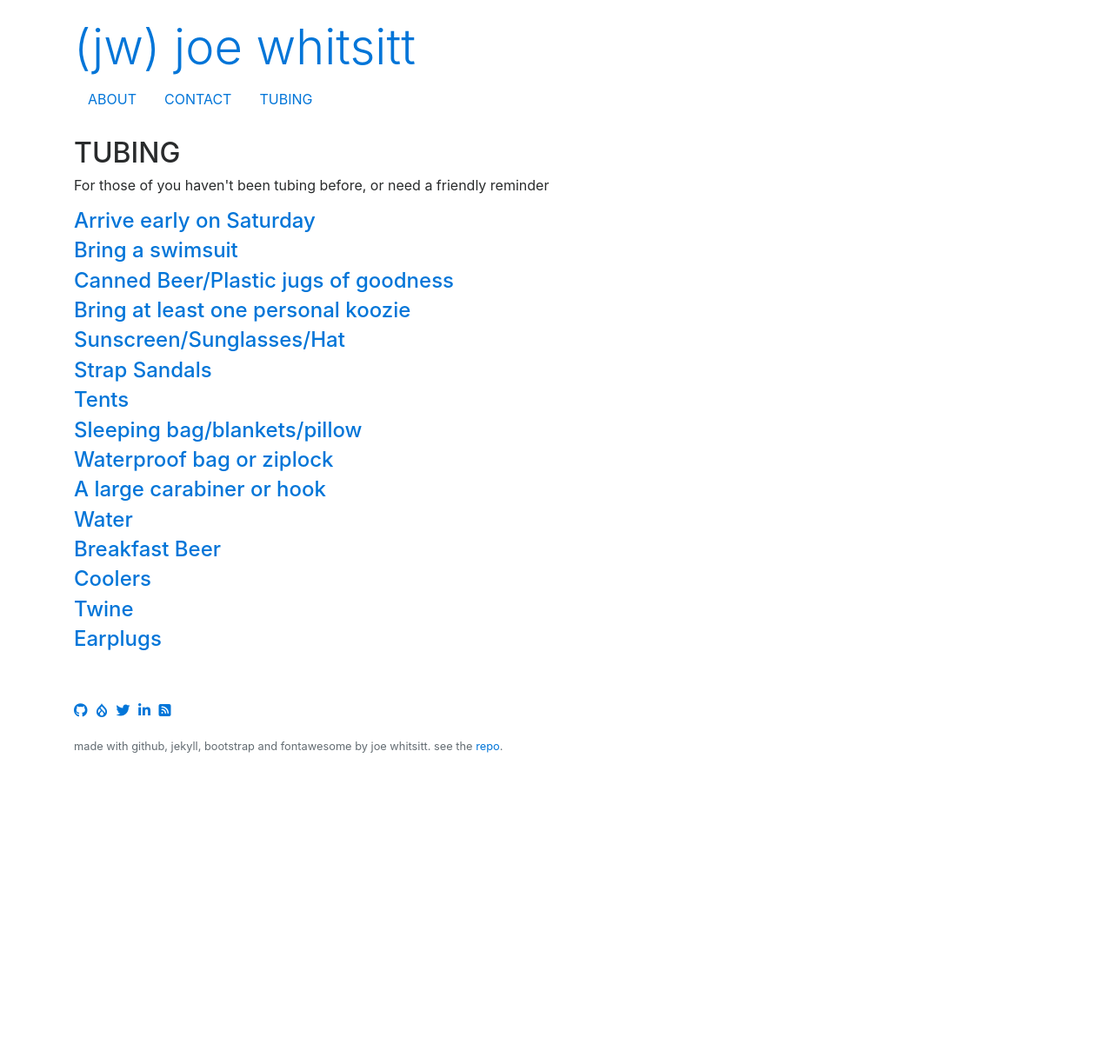
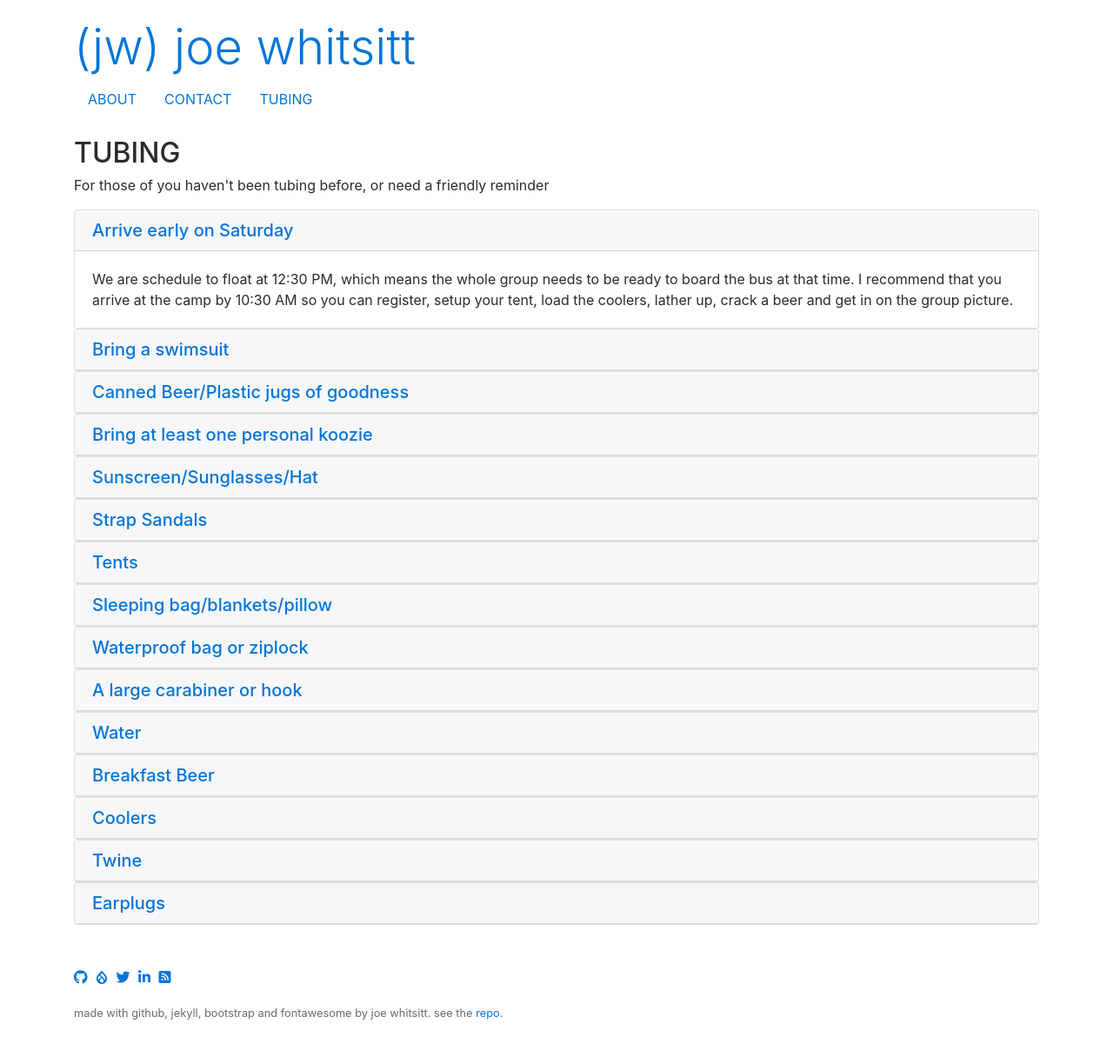
Before and after one commit to joewhitsitt/joewhitsitt.github.io, a Jekyll site: the page built from _pages/tubing.md, in a window 1280 px wide. Shown: the whole page at 87% size. Built offline with Jekyll 4.4.1, drawn with Linux system fonts in a browser that asks for light colours; nearby versions of some CDN libraries; before the commit the page ends 909 px from its top, so only the background shows below that.

Commit message:
bootstrap 4 accordion

```diff
--- a/_pages/tubing.md
+++ b/_pages/tubing.md
@@ -4,213 +4,215 @@ weight: 4
 permalink: /tubing/
 ---
 <p>For those of you haven't been tubing before, or need a friendly reminder</p>
-<div class="panel-group" id="accordion" role="tablist" aria-multiselectable="true">
-  <div class="panel panel-default">
-    <div class="panel-heading" role="tab" id="headingZero">
-      <h4 class="panel-title">
-        <a role="button" data-toggle="collapse" data-parent="#accordion" href="#collapseZero" aria-expanded="true" aria-controls="collapseZero">
+<div id="accordion" role="tablist" aria-multiselectable="true">
+  <div class="card">
+    <div class="card-header" role="tab" id="headingZero">
+      <h5 class="mb-0">
+        <a data-toggle="collapse" data-parent="#accordion" href="#collapseZero" aria-expanded="true" aria-controls="collapseZero">
           Arrive early on Saturday
         </a>
-      </h4>
+      </h5>
     </div>
-    <div id="collapseZero" class="panel-collapse collapse" role="tabpanel" aria-labelledby="headingZero">
-      <div class="panel-body">
+
+    <div id="collapseZero" class="collapse show" role="tabpanel" aria-labelledby="headingZero">
+      <div class="card-block">
         We are schedule to float at 12:30 PM, which means the whole group needs to be ready to board the bus at that time. I recommend that you arrive at the camp by 10:30 AM so you can register, setup your tent, load the coolers, lather up, crack a beer and get in on the group picture.
       </div>
     </div>
   </div>
-  <div class="panel panel-default">
-    <div class="panel-heading" role="tab" id="headingOne">
-      <h4 class="panel-title">
-        <a role="button" data-toggle="collapse" data-parent="#accordion" href="#collapseOne" aria-expanded="true" aria-controls="collapseOne">
+  <div class="card">
+    <div class="card-header" role="tab" id="headingOne">
+      <h5 class="mb-0">
+        <a data-toggle="collapse" data-parent="#accordion" href="#collapseOne" aria-expanded="false" aria-controls="collapseOne">
           Bring a swimsuit
         </a>
-      </h4>
+      </h5>
     </div>
-    <div id="collapseOne" class="panel-collapse collapse" role="tabpanel" aria-labelledby="headingOne">
-      <div class="panel-body">
+
+    <div id="collapseOne" class="collapse" role="tabpanel" aria-labelledby="headingOne">
+      <div class="card-block">
         at least starting out, clothing is optional on the float.
       </div>
     </div>
   </div>
-  <div class="panel panel-danger">
-    <div class="panel-heading" role="tab" id="headingTwo">
-      <h4 class="panel-title">
-        <a class="collapsed" role="button" data-toggle="collapse" data-parent="#accordion" href="#collapseTwo" aria-expanded="false" aria-controls="collapseTwo">
+  <div class="card">
+    <div class="card-header" role="tab" id="headingTwo">
+      <h5 class="mb-0">
+        <a class="collapsed" data-toggle="collapse" data-parent="#accordion" href="#collapseTwo" aria-expanded="false" aria-controls="collapseTwo">
           Canned Beer/Plastic jugs of goodness
         </a>
-      </h4>
+      </h5>
     </div>
-    <div id="collapseTwo" class="panel-collapse collapse" role="tabpanel" aria-labelledby="headingTwo">
-      <div class="panel-body">
+    <div id="collapseTwo" class="collapse" role="tabpanel" aria-labelledby="headingTwo">
+      <div class="card-block">
         This one should go without saying. If you aren't drinking during the float, you are probably not going to have much fun. This isn't the peer pressure your parents warned you about, this is just the way it is. Use your own judgement in buying booze beforehand as space in cars might be tight on the way up. Be wary of anything called a "concoction." You will end up miles downstream alone missing one shoe and have to hitch hike your way back to camp.
       </div>
     </div>
   </div>
-  <div class="panel panel-danger">
-    <div class="panel-heading" role="tab" id="headingThree">
-      <h4 class="panel-title">
-        <a class="collapsed" role="button" data-toggle="collapse" data-parent="#accordion" href="#collapseThree" aria-expanded="false" aria-controls="collapseThree">
+  <div class="card">
+    <div class="card-header" role="tab" id="headingThree">
+      <h5 class="mb-0">
+        <a class="collapsed" data-toggle="collapse" data-parent="#accordion" href="#collapseThree" aria-expanded="false" aria-controls="collapseThree">
           Bring at least one personal koozie
         </a>
-      </h4>
+      </h5>
     </div>
-    <div id="collapseThree" class="panel-collapse collapse" role="tabpanel" aria-labelledby="headingThree">
-      <div class="panel-body">
+    <div id="collapseThree" class="collapse" role="tabpanel" aria-labelledby="headingThree">
+      <div class="card-block">
         Besides beer, this second most important thing you need on the float. Let me clarify an earlier point, clothing is optional during the float. I am not "saving the day" again this year by bringing extras, so remember to bring your own.
       </div>
     </div>
   </div>
-  <div class="panel panel-default">
-    <div class="panel-heading" role="tab" id="headingFour">
-      <h4 class="panel-title">
-        <a role="button" data-toggle="collapse" data-parent="#accordion" href="#collapseFour" aria-expanded="true" aria-controls="collapseFour">
+  <div class="card">
+    <div class="card-header" role="tab" id="headingFour">
+      <h5 class="mb-0">
+        <a class="collapsed" data-toggle="collapse" data-parent="#accordion" href="#collapseFour" aria-expanded="false" aria-controls="collapseFour">
           Sunscreen/Sunglasses/Hat
         </a>
-      </h4>
+      </h5>
     </div>
-    <div id="collapseFour" class="panel-collapse collapse" role="tabpanel" aria-labelledby="headingFour">
-      <div class="panel-body">
+    <div id="collapseFour" class="collapse" role="tabpanel" aria-labelledby="headingFour">
+      <div class="card-block">
         Similar to a sunny September Iowa vs Iowa State football game, you are going to get burned and it won't be evenly distributed.
       </div>
     </div>
   </div>
-  <div class="panel panel-default">
-    <div class="panel-heading" role="tab" id="headingFive">
-      <h4 class="panel-title">
-        <a class="collapsed" role="button" data-toggle="collapse" data-parent="#accordion" href="#collapseFive" aria-expanded="false" aria-controls="collapseFive">
+  <div class="card">
+    <div class="card-header" role="tab" id="headingFive">
+      <h5 class="mb-0">
+        <a class="collapsed" data-toggle="collapse" data-parent="#accordion" href="#collapseFive" aria-expanded="false" aria-controls="collapseFive">
           Strap Sandals
         </a>
-      </h4>
+      </h5>
     </div>
-    <div id="collapseFive" class="panel-collapse collapse" role="tabpanel" aria-labelledby="headingFive">
-      <div class="panel-body">
+    <div id="collapseFive" class="collapse" role="tabpanel" aria-labelledby="headingFive">
+      <div class="card-block">
         It is rocky out there despite all the water, plus broken glass, etc. Straps provide extra traction compared to flip-flops. With that said, most of you won't take this advice and bring a cheap pair of Old Navy flip flops to minimize tan lines. I respect your decision, though I will only point and laugh as your flip flop drifts away down river... I don't recommend aqua socks, old tennis shoes or five fingers because your doggies won't breathe, and will be shriveled raisins by the time we get out of the water. Year after year, folks don't follow this advice, but by the end of the float agree that it is worth the investment and that I am the wisest man this side of the Mississippi.
       </div>
     </div>
   </div>
-  <div class="panel panel-default">
-    <div class="panel-heading" role="tab" id="headingSix">
-      <h4 class="panel-title">
-        <a class="collapsed" role="button" data-toggle="collapse" data-parent="#accordion" href="#collapseSix" aria-expanded="false" aria-controls="collapseSix">
+  <div class="card">
+    <div class="card-header" role="tab" id="headingSix">
+      <h5 class="mb-0">
+        <a class="collapsed" data-toggle="collapse" data-parent="#accordion" href="#collapseSix" aria-expanded="false" aria-controls="collapseSix">
           Tents
         </a>
-      </h4>
+      </h5>
     </div>
-    <div id="collapseSix" class="panel-collapse collapse" role="tabpanel" aria-labelledby="headingSix">
-      <div class="panel-body">
+    <div id="collapseSix" class="collapse" role="tabpanel" aria-labelledby="headingSix">
+      <div class="card-block">
         I am all for folks hunkering in other people's bunkers, and it usually works out in the end, but you should probably talk to the folks you want to sleep with ahead of time. People have also been known to sleep in cars.
       </div>
     </div>
   </div>
-  <div class="panel panel-default">
-    <div class="panel-heading" role="tab" id="headingSeven">
-      <h4 class="panel-title">
-        <a role="button" data-toggle="collapse" data-parent="#accordion" href="#collapseSeven" aria-expanded="true" aria-controls="collapseSeven">
+  <div class="card">
+    <div class="card-header" role="tab" id="headingSeven">
+      <h5 class="mb-0">
+        <a class="collapsed" data-toggle="collapse" data-parent="#accordion" href="#collapseSeven" aria-expanded="false" aria-controls="collapseSeven">
           Sleeping bag/blankets/pillow
         </a>
-      </h4>
+      </h5>
     </div>
-    <div id="collapseSeven" class="panel-collapse collapse" role="tabpanel" aria-labelledby="headingSeven">
-      <div class="panel-body">
+    <div id="collapseSeven" class="collapse" role="tabpanel" aria-labelledby="headingSeven">
+      <div class="card-block">
         It might be too hot at night, but if all else these will help create a buffer between you and a tent mate's pitched tent if you know what I mean.
       </div>
     </div>
   </div>
-  <div class="panel panel-default">
-    <div class="panel-heading" role="tab" id="headingEight">
-      <h4 class="panel-title">
-        <a class="collapsed" role="button" data-toggle="collapse" data-parent="#accordion" href="#collapseEight" aria-expanded="false" aria-controls="collapseEight">
+  <div class="card">
+    <div class="card-header" role="tab" id="headingEight">
+      <h5 class="mb-0">
+        <a class="collapsed" data-toggle="collapse" data-parent="#accordion" href="#collapseEight" aria-expanded="false" aria-controls="collapseEight">
           Waterproof bag or ziplock
         </a>
-      </h4>
+      </h5>
     </div>
-    <div id="collapseEight" class="panel-collapse collapse" role="tabpanel" aria-labelledby="headingEight">
-      <div class="panel-body">
+    <div id="collapseEight" class="collapse" role="tabpanel" aria-labelledby="headingEight">
+      <div class="card-block">
         If you are bringing clothing, cash, or other items you don't to get wet down to the river, I suggest not bringing them... Or if you insist, a waterproof bag with a loop or something to latch on to. One year, all this stuff was put in the cooler... Not only was it a bitch to get a beer out, but coolers get tipped and things fall out, sink, and are lost forever. We have a basic car key that I attach to my swimsuit, so everyone else's keys can be locked in our car during the float.
       </div>
     </div>
   </div>
-  <div class="panel panel-default">
-    <div class="panel-heading" role="tab" id="headingNine">
-      <h4 class="panel-title">
-        <a class="collapsed" role="button" data-toggle="collapse" data-parent="#accordion" href="#collapseNine" aria-expanded="false" aria-controls="collapseNine">
+  <div class="card">
+    <div class="card-header" role="tab" id="headingNine">
+      <h5 class="mb-0">
+        <a class="collapsed" data-toggle="collapse" data-parent="#accordion" href="#collapseNine" aria-expanded="false" aria-controls="collapseNine">
           A large carabiner or hook
         </a>
-      </h4>
+      </h5>
     </div>
-    <div id="collapseNine" class="panel-collapse collapse" role="tabpanel" aria-labelledby="headingNine">
-      <div class="panel-body">
+    <div id="collapseNine" class="collapse" role="tabpanel" aria-labelledby="headingNine">
+      <div class="card-block">
         This is a goddamn brilliant idea for hooking up sandals, waterproof bags, waterproof disposable cameras, etc. They also make sunscreen with a carabiner hooked up to it! One year, sandals ended up in the cooler, which tipped. Some sandals were lost, other orphaned sandals were found, and amazingly some how, no one in the group ended up barefoot. This doesn't really make my point to bring a carabiner, but it is still a pretty neat story.
       </div>
     </div>
   </div>
-  <div class="panel panel-default">
-    <div class="panel-heading" role="tab" id="headingTen">
-      <h4 class="panel-title">
-        <a role="button" data-toggle="collapse" data-parent="#accordion" href="#collapseTen" aria-expanded="true" aria-controls="collapseTen">
+  <div class="card">
+    <div class="card-header" role="tab" id="headingTen">
+      <h5 class="mb-0">
+        <a class="collapsed" data-toggle="collapse" data-parent="#accordion" href="#collapseTen" aria-expanded="false" aria-controls="collapseTen">
           Water
         </a>
-      </h4>
+      </h5>
     </div>
-    <div id="collapseTen" class="panel-collapse collapse" role="tabpanel" aria-labelledby="headingTen">
-      <div class="panel-body">
-         Believe it or not, you may need to re-hydrate at some point. Bring some/buy some, otherwise, you might need to bring some burial money.
+    <div id="collapseTen" class="collapse" role="tabpanel" aria-labelledby="headingTen">
+      <div class="card-block">
+        Believe it or not, you may need to re-hydrate at some point. Bring some/buy some, otherwise, you might need to bring some burial money.
       </div>
     </div>
   </div>
-  <div class="panel panel-default">
-    <div class="panel-heading" role="tab" id="headingEleven">
-      <h4 class="panel-title">
-        <a class="collapsed" role="button" data-toggle="collapse" data-parent="#accordion" href="#collapseEleven" aria-expanded="false" aria-controls="collapseEleven">
+  <div class="card">
+    <div class="card-header" role="tab" id="headingEleven">
+      <h5 class="mb-0">
+        <a class="collapsed" data-toggle="collapse" data-parent="#accordion" href="#collapseEl" aria-expanded="false" aria-controls="collapseEl">
           Breakfast Beer
         </a>
-      </h4>
+      </h5>
     </div>
-    <div id="collapseEleven" class="panel-collapse collapse" role="tabpanel" aria-labelledby="headingEleven">
-      <div class="panel-body">
+    <div id="collapseEl" class="collapse" role="tabpanel" aria-labelledby="headingEleven">
+      <div class="card-block">
         No matter how awesome the float/camping gets, please save me at least one ice cold beer for the morning. I won't be able to function/brush my teeth without it.
       </div>
     </div>
   </div>
-  <div class="panel panel-default">
-    <div class="panel-heading" role="tab" id="headingTwelve">
-      <h4 class="panel-title">
-        <a class="collapsed" role="button" data-toggle="collapse" data-parent="#accordion" href="#collapseTwelve" aria-expanded="false" aria-controls="collapseTwelve">
+  <div class="card">
+    <div class="card-header" role="tab" id="headingTwelve">
+      <h5 class="mb-0">
+        <a class="collapsed" data-toggle="collapse" data-parent="#accordion" href="#collapseTw" aria-expanded="false" aria-controls="collapseTw">
           Coolers
         </a>
-      </h4>
+      </h5>
     </div>
-    <div id="collapseTwelve" class="panel-collapse collapse" role="tabpanel" aria-labelledby="headingTwelve">
-      <div class="panel-body">
+    <div id="collapseTw" class="collapse" role="tabpanel" aria-labelledby="headingTwelve">
+      <div class="card-block">
         Only 40-50 qt coolers (approx. 14”x24”) are allowed on the float. We need a couple of these based on the number of folks we got going. Let me know if you want to volunteer one. We also need a couple coolers to hold food, water, etc. for back at camp.
       </div>
     </div>
   </div>
-  <div class="panel panel-default">
-    <div class="panel-heading" role="tab" id="headingThirteen">
-      <h4 class="panel-title">
-        <a class="collapsed" role="button" data-toggle="collapse" data-parent="#accordion" href="#collapseThirteen" aria-expanded="false" aria-controls="collapseThirteen">
+  <div class="card">
+    <div class="card-header" role="tab" id="headingThirteen">
+      <h5 class="mb-0">
+        <a class="collapsed" data-toggle="collapse" data-parent="#accordion" href="#collapseThi" aria-expanded="false" aria-controls="collapseThi">
           Twine
         </a>
-      </h4>
+      </h5>
     </div>
-    <div id="collapseThirteen" class="panel-collapse collapse" role="tabpanel" aria-labelledby="headingThirteen">
-      <div class="panel-body">
+    <div id="collapseThi" class="collapse" role="tabpanel" aria-labelledby="headingThirteen">
+      <div class="card-block">
         Not allowed at this place. So forget your plans to build a floating island of tubes. I recommend the foot/butt method as it works well in a pinch and is a great way to bond with each other (puns intended), but they have noodle floats that work okay.. You will see the foot/butt method makes perfect sense once we are in the water and the noodles fail.
       </div>
     </div>
   </div>
-  <div class="panel panel-warning">
-    <div class="panel-heading" role="tab" id="headingFourteen">
-      <h4 class="panel-title">
-        <a class="collapsed" role="button" data-toggle="collapse" data-parent="#accordion" href="#collapseFourteen" aria-expanded="false" aria-controls="collapseFourteen">
+  <div class="card">
+    <div class="card-header" role="tab" id="headingFourteen">
+      <h5 class="mb-0">
+        <a class="collapsed" data-toggle="collapse" data-parent="#accordion" href="#collapseF" aria-expanded="false" aria-controls="collapseF">
           Earplugs
         </a>
-      </h4>
+      </h5>
     </div>
-    <div id="collapseFourteen" class="panel-collapse collapse" role="tabpanel" aria-labelledby="headingFourteen">
-      <div class="panel-body">
+    <div id="collapseF" class="collapse" role="tabpanel" aria-labelledby="headingFourteen">
+      <div class="card-block">
         Unfortunately, as a group, we are getting older and the young kids stay up later than we prefer. Some dicks won't pass out or fall asleep at all... Trying to reason with these assholes in the past have proved to be pointless. There is nothing that will ever de-throne booze and koozies as the most important items to bring, but earplugs come in at a close third.
       </div>
     </div>
```
